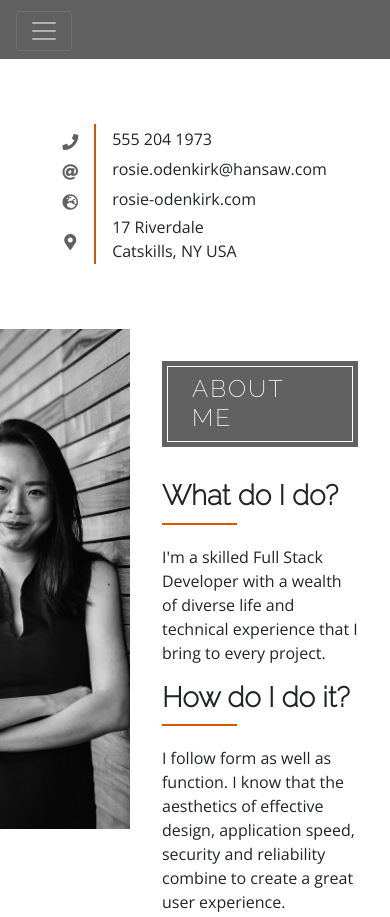
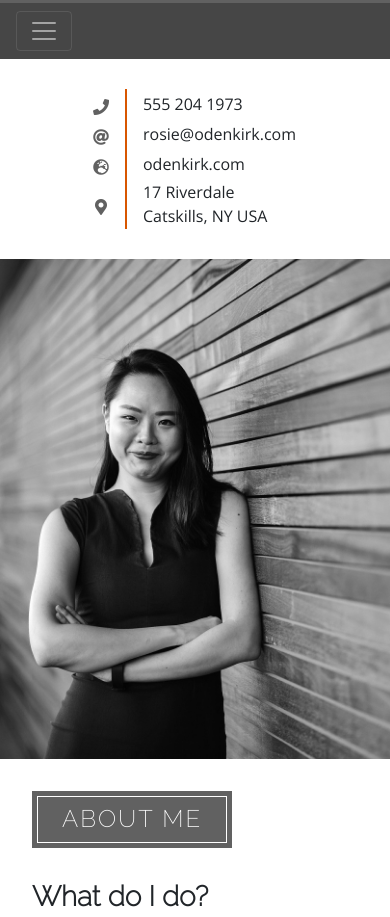
Before and after one commit to AJGreaves/resume-v2, a plain HTML site: page index.html in a window 390 px wide. Shown: the part 260-1177 px from the top of the page. Drawn offline with nearby package versions, Linux system fonts and the light colour scheme.

Commit message:
Style contact info and navbar for responsive design.

```diff
--- a/assets/css/style.css
+++ b/assets/css/style.css
@@ -4,6 +4,7 @@
 :root {
     --accent-color: #d85600;
     --dark-color: #616161;
+    --darker-color: #464646;
     --medium-color: #c5c5c5;
 
     --main-font: 'Open Sans', sans-serif;
@@ -62,7 +63,7 @@ h3 {
 
 /* Contact details */
 #contact-details {
-    margin: 65px auto;
+    margin: 30px auto;
     border-collapse: collapse;
 }
 
@@ -92,11 +93,13 @@ nav {
     text-transform: uppercase;
     letter-spacing: 2px;
     font-weight: 400;
+    background-color: var(--darker-color);
 }
 
 /* Photo and description */
 
 #photo {
+    height: 100%;
     min-height: 500px;
     background-image: url('../images/rosie.jpg');
     background-size: cover;
@@ -141,15 +144,25 @@ nav {
 
 /* Media queries */
 
+/* Medium devices (tablets, 768px and up) */
+@media (min-width: 768px) {
+    #contact-details {
+        margin: 60px auto;
+        border-collapse: collapse;
+    }
+}
+
+/* Large devices (desktops, 992px and up) */
+@media (min-width: 992px) {
+
+}
+
 /* Extra large devices (large desktops, 1200px and up) */
 @media (min-width: 1200px) {
     header h2 {
         font-size: 2rem;
     }
-
     h1 {
         font-size:2.3rem;
     }
-
-
 }
--- a/index.html
+++ b/index.html
@@ -25,11 +25,11 @@
                     </tr>
                     <tr>
                         <th><i class="fas fa-at"></i></th>
-                        <td>rosie.odenkirk@hansaw.com</td>
+                        <td>rosie@odenkirk.com</td>
                     </tr>
                     <tr>
                         <th><i class="fas fa-globe-europe"></i></th>
-                        <td>rosie-odenkirk.com</td>
+                        <td>odenkirk.com</td>
                     </tr>
                     <tr>
                         <th><i class="fas fa-map-marker-alt"></i></th>
@@ -46,6 +46,8 @@
                         <h2>Full Stack Developer</h2>
                     </div>
                 </div>
+
+                <!-- Bootstrap navbar -->
                 <nav class="navbar navbar-expand-lg navbar-dark">
                     <button class="navbar-toggler" type="button" data-toggle="collapse"
                         data-target="#navbarSupportedContent" aria-controls="navbarSupportedContent"
@@ -79,28 +81,28 @@
             </div>
         </header>
         <div class="row no-gutters">
-            <div class="col-4">
+            <div class="col-12 col-md-4">
                 <div id="photo"></div>
             </div>
-            <div class="col-8">
+            <div class="col-12 col-md-8">
                 <div class="heading-box-wrapper">
                     <h2 class="grey-box-heading">About me</h2>
                 </div>
                 <div class="row">
-                    <div class="col-md-6 three-reasons-box">
+                    <div class="col-lg-6 three-reasons-box">
                         <h3>What do I do?</h3>
                         <hr>
                         <p>I'm a skilled Full Stack Developer with a wealth of diverse life and technical experience
                             that I
                             bring to every project.</p>
                     </div>
-                    <div class="col-md-6 three-reasons-box">
+                    <div class="col-lg-6 three-reasons-box">
                         <h3>How do I do it?</h3>
                         <hr>
                         <p>I follow form as well as function. I know that the aesthetics of effective design,
                             application speed, security and reliability combine to create a great user experience.</p>
                     </div>
-                    <div class="col-md-6 three-reasons-box">
+                    <div class="col-lg-6 three-reasons-box">
                         <h3>Why hire me?</h3>
                         <hr>
                         <p>I work quickly and effectively in getting things built and working across the stack. I'm an
```
